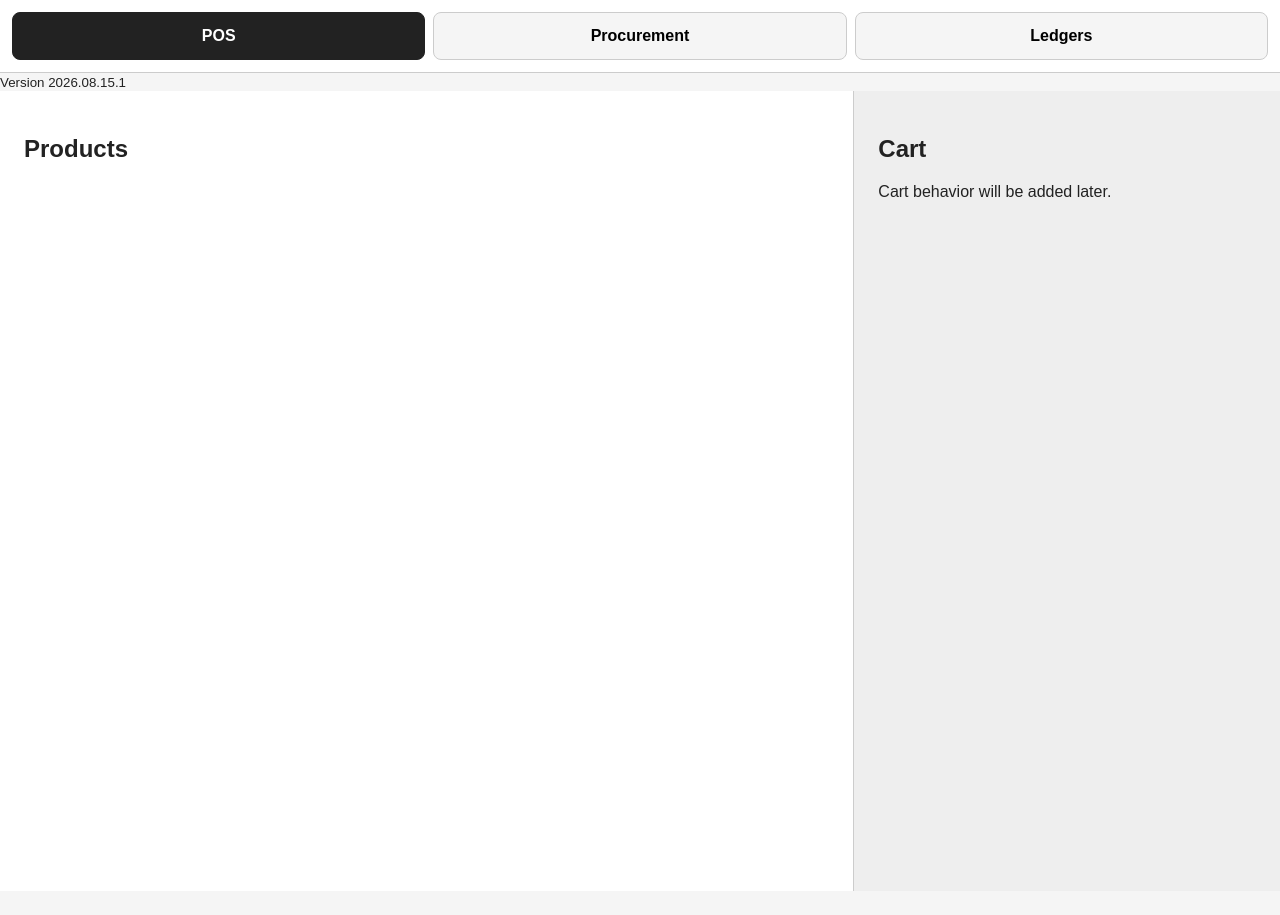
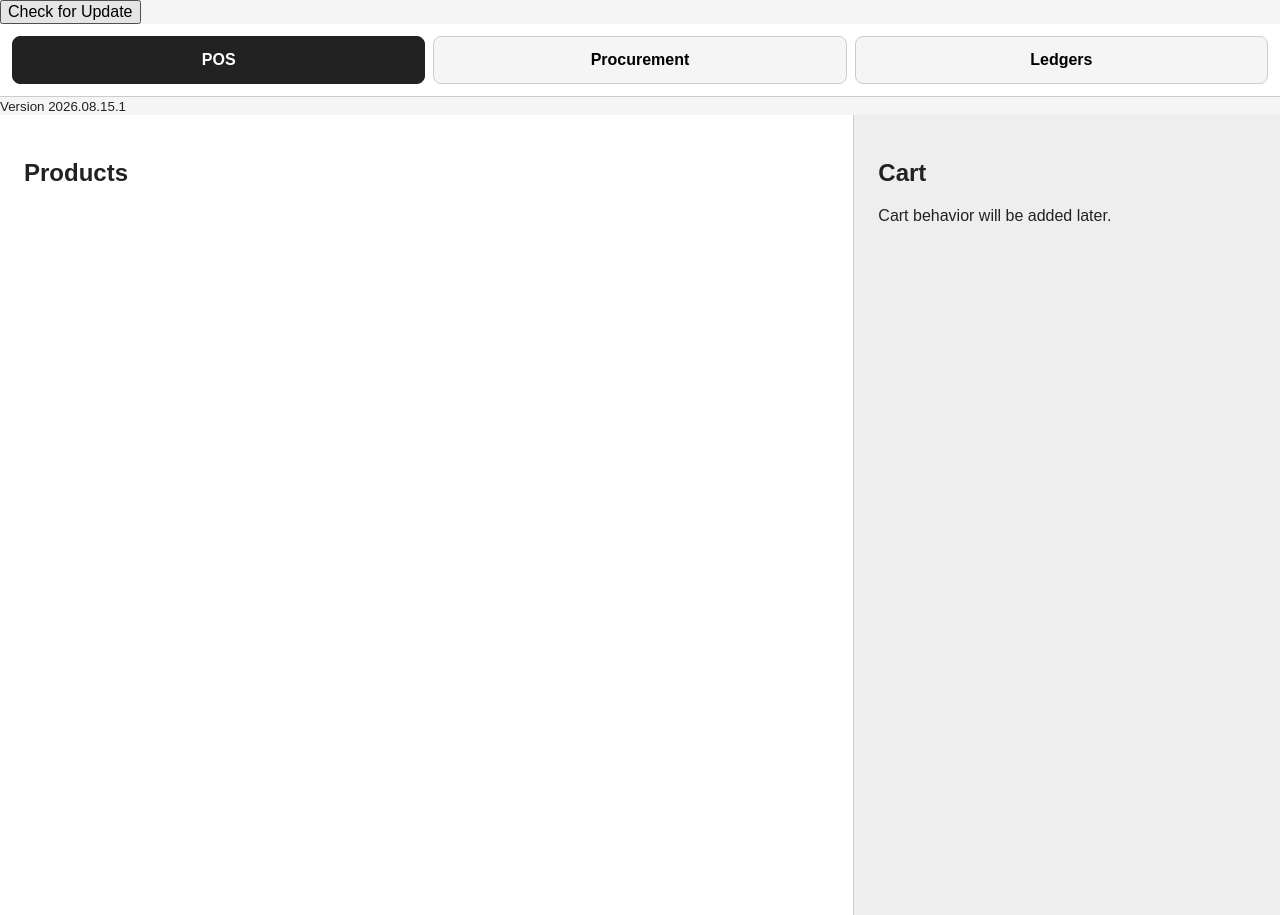
Before and after one commit to kentvillamora-dev/mini-store-pos, a React (Vite) app: page / in a window 1280 px wide. Before the commit the page ends 891 px from the top, so only its background shows below. Built offline with nearby package versions, Linux system fonts and the light colour scheme.

Commit message:
Added manual PWA Update check

```diff
--- a/src/features/pwa/UpdatePrompt.tsx
+++ b/src/features/pwa/UpdatePrompt.tsx
@@ -1,13 +1,43 @@
+import { useState } from 'react'
 import { useRegisterSW } from 'virtual:pwa-register/react'
 
 function UpdatePrompt() {
+  const [registration, setRegistration] =
+    useState<ServiceWorkerRegistration | null>(null)
+
+  const [updateMessage, setUpdateMessage] = useState('')
+
   const {
     needRefresh: [needRefresh, setNeedRefresh],
     updateServiceWorker,
-  } = useRegisterSW()
+  } = useRegisterSW({
+    onRegisteredSW(_swUrl, registeredSW) {
+      setRegistration(registeredSW ?? null)
+    },
+  })
 
-  if (!needRefresh) {
-    return null
+  async function handleCheckForUpdate() {
+    if (!registration) {
+      setUpdateMessage('Update checker is not ready yet.')
+      return
+    }
+
+    if (!navigator.onLine) {
+      setUpdateMessage('Connect to the internet to check for updates.')
+      return
+    }
+
+    try {
+      setUpdateMessage('Checking for update...')
+
+      await registration.update()
+
+      setUpdateMessage(
+        'Update check complete. If a new version is available, the update prompt will appear.',
+      )
+    } catch {
+      setUpdateMessage('Unable to check for updates.')
+    }
   }
 
   async function handleApplyUpdate() {
@@ -19,6 +49,14 @@ function UpdatePrompt() {
   }
 
   return (
+    <>
+      <button onClick={handleCheckForUpdate}>
+        Check for Update
+      </button>
+
+      {updateMessage && <p>{updateMessage}</p>}
+
+      {needRefresh && (
         <aside className="update-prompt" role="status">
           <p>
             A new version of Mini-Store POS is available.
@@ -35,6 +73,8 @@ function UpdatePrompt() {
             </button>
           </div>
         </aside>
+      )}
+    </>
   )
 }
 
```
Lines whose indentation alone changed are shown as unchanged.
